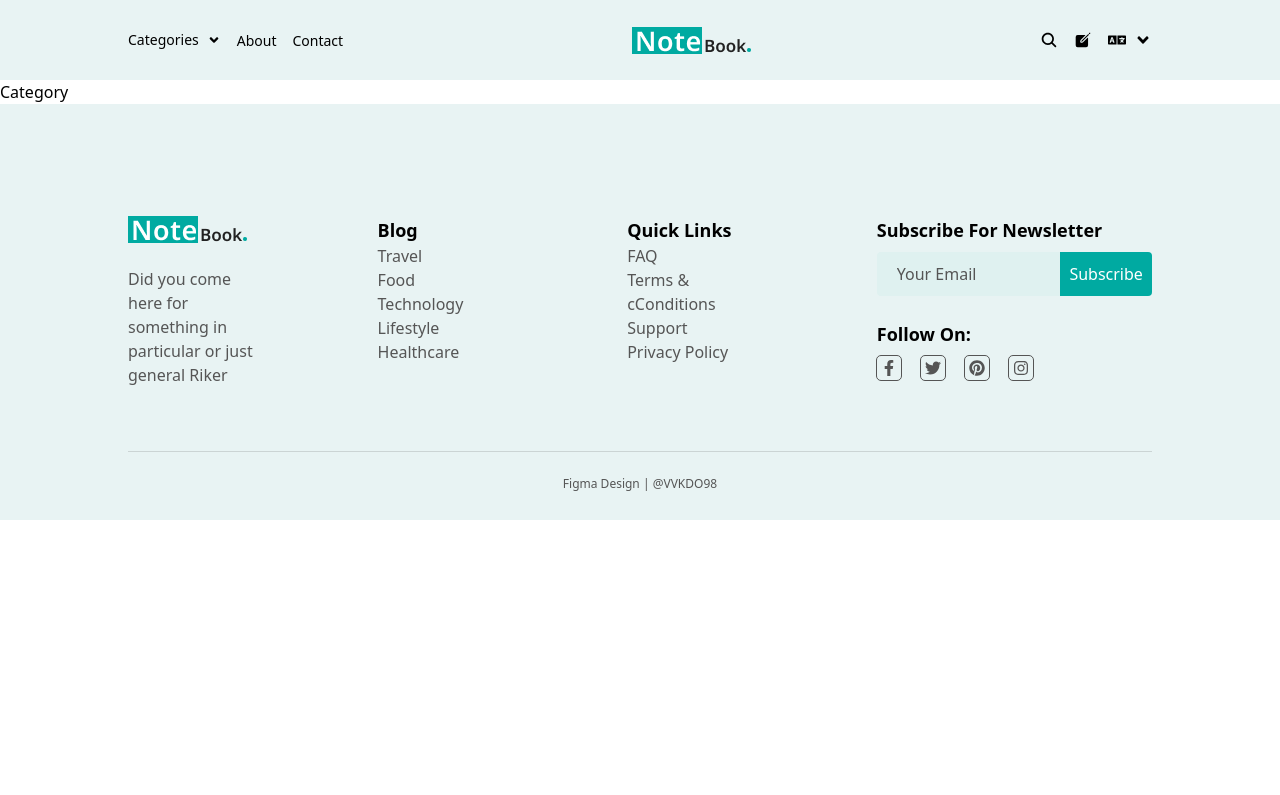
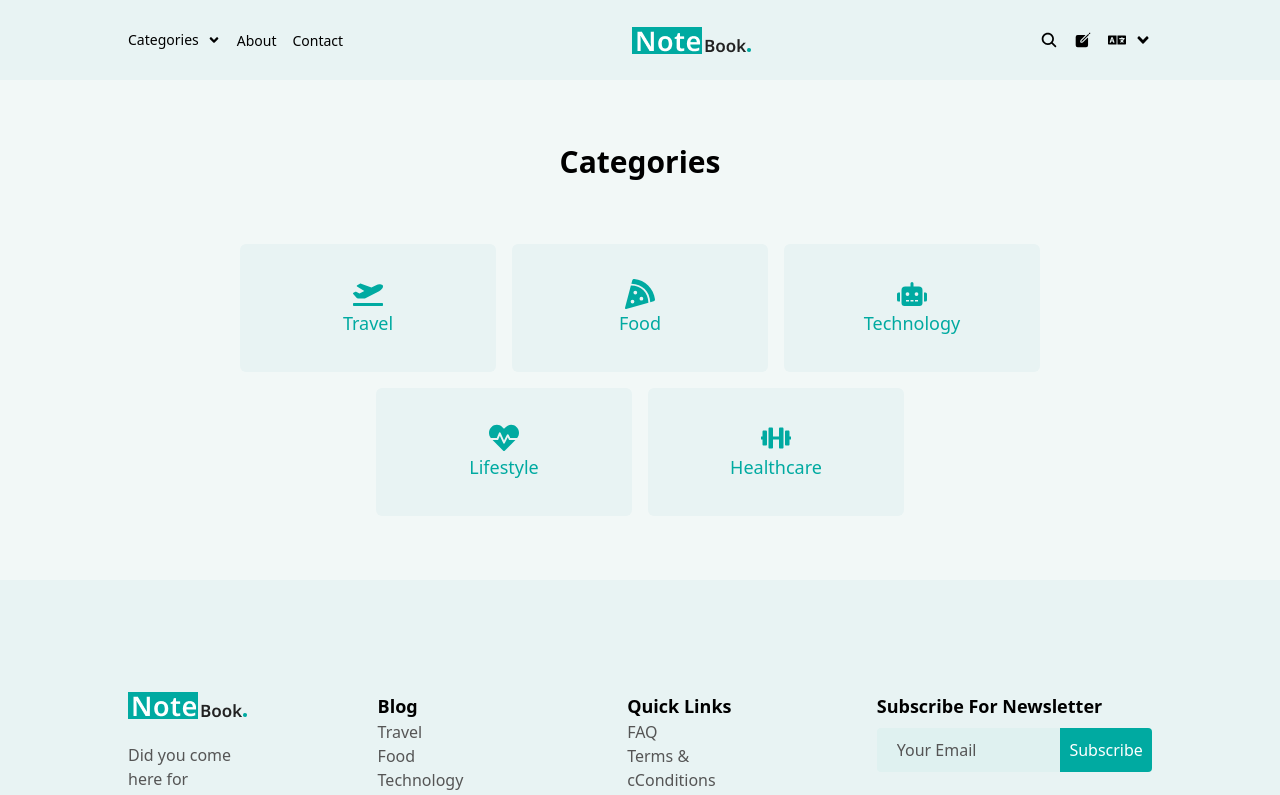
Before and after one commit to VVKDO98/react-blog-with-api-blog, a React (Create React App) app: page /categories in a window 1280 px wide. Shown: the top 795 px of the page. Built offline with nearby package versions, Linux system fonts and the light colour scheme.

Commit message:
Categories page

```diff
--- a/src/pages/Categories.js
+++ b/src/pages/Categories.js
@@ -1,9 +1,33 @@
 import React from 'react';
+import { FaRobot, FaPlaneDeparture, FaDumbbell, FaPizzaSlice, FaHeartbeat } from 'react-icons/fa';
+import { Link } from 'react-router-dom';
 
 const Categories = () => {
     return (
-        <div>
-            <h1>Category</h1>
+        <div className='py-10 w-full h-full bg-bannercolor flex flex-col items-center justify-center lg:py-16'>
+            <h1 className='mb-10 text-3xl font-semibold lg:mb-16'>Categories</h1>
+            <div className='w-4/5 mx-auto flex flex-col items-center justify-center gap-8 lg:flex-row lg:flex-wrap lg:gap-4 lg:w-4/5'>
+                <Link to={"/categories/1"} className='text-green flex flex-col items-center justify-center bg-lightgreen w-full h-32 rounded-md lg:w-1/4 hover:bg-green hover:text-white transition-all ease-in-out'>
+                    <FaPlaneDeparture className='text-3xl'/>
+                    <h2 className='text-lg font-medium'>Travel</h2>
+                </Link>
+                <Link to={"/categories/2"} className='text-green flex flex-col items-center justify-center bg-lightgreen w-full h-32 rounded-md lg:w-1/4 hover:bg-green hover:text-white transition-all ease-in-out'>
+                    <FaPizzaSlice className='text-3xl'/>
+                    <h2 className='text-lg font-medium'>Food</h2>
+                </Link>
+                <Link to={"/categories/3"} className='text-green flex flex-col items-center justify-center bg-lightgreen w-full h-32 rounded-md lg:w-1/4 hover:bg-green hover:text-white transition-all ease-in-out'>
+                    <FaRobot className='text-3xl'/>
+                    <h2 className='text-lg font-medium'>Technology</h2>
+                </Link>
+                <Link to={"/categories/4"} className='text-green flex flex-col items-center justify-center bg-lightgreen w-full h-32 rounded-md lg:w-1/4 hover:bg-green hover:text-white transition-all ease-in-out'>
+                    <FaHeartbeat className='text-3xl'/>
+                    <h2 className='text-lg font-medium'>Lifestyle</h2>
+                </Link>
+                <Link to={"/categories/5"} className='text-green flex flex-col items-center justify-center bg-lightgreen w-full h-32 rounded-md lg:w-1/4 hover:bg-green hover:text-white transition-all ease-in-out'>
+                    <FaDumbbell className='text-3xl'/>
+                    <h2 className='text-lg font-medium'>Healthcare</h2>
+                </Link>
+            </div>
         </div>
     );
 };
```
